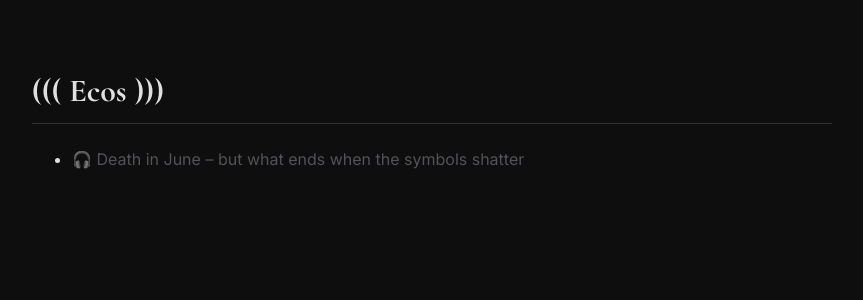
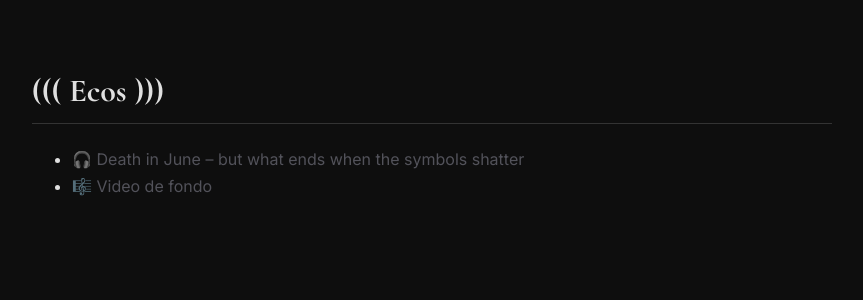
Before and after one commit to hugomoraga/kndl000, a Jekyll site: the page built from musica.md, in a window 1280 px wide. Shown: the top 300 px of the page, without its empty margins (208-1071 px from the left). Built offline with Jekyll 4.4.1, drawn with Linux system fonts in a browser that asks for light colours.

Commit message:
Embed background music

```diff
--- a/_layouts/default.html
+++ b/_layouts/default.html
@@ -11,5 +11,6 @@
     <main>
       {{ content }}
     </main>
+    <iframe src="https://www.youtube.com/embed/QNS9RGB1GWg?autoplay=1&loop=1&playlist=QNS9RGB1GWg" style="display:none" allow="autoplay"></iframe>
   </body>
 </html>
--- a/musica.md
+++ b/musica.md
@@ -9,3 +9,4 @@ nav_order: 4
 
 
 - 🎧 [Death in June – but what ends when the symbols shatter](https://open.spotify.com/track/0eDgoWl60Zy57sInzzOi8a?si=442b8723724e477d)
+- 🎼 [Video de fondo](https://www.youtube.com/watch?v=QNS9RGB1GWg)
```
